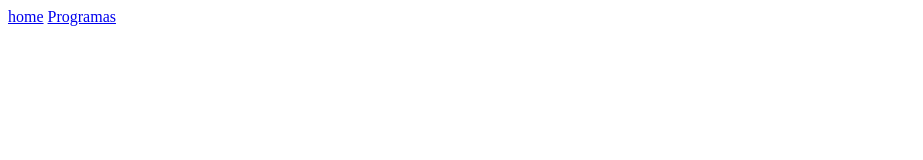
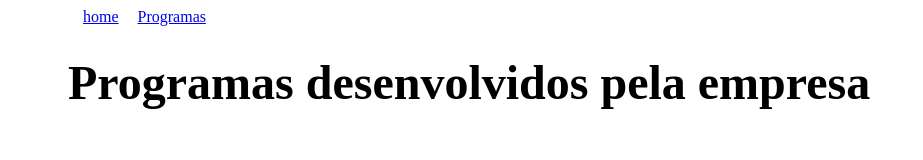
Before and after one commit to anaguerso-prog/site_2C, a plain HTML site: page html/programas.html in a window 1280 px wide. Shown: the whole page, without its empty margins (0-923 px from the left). Drawn offline with Linux system fonts and the light colour scheme.

Commit message:
segunda versão

```diff
--- a/css/style.css
+++ b/css/style.css
@@ -17,3 +17,6 @@ footer{
     margin-top: 850px;
     margin: 30px;
 }
+body{
+    background: linear-gradient();
+}
--- a/html/programas.html
+++ b/html/programas.html
@@ -1,8 +1,10 @@
 <!DOCTYPE html>
-<html lang="en">
+<html lang="pt-BR">
 <head>
     <meta charset="UTF-8">
     <meta name="viewport" content="width=device-width, initial-scale=1.0">
+    <link rel="shortcut icon" href="../img/favicon.png" type="image/png">
+    <link rel="stylesheet" href="../css/style.css">
     <title>Document</title>
 </head>
 <body>
@@ -12,5 +14,10 @@
             <a href="./programas.html">Programas</a>
         </nav>
     </header>
+    <main>
+        <h1>
+            Programas desenvolvidos pela empresa
+        </h1>
+    </main>
 </body>
 </html>
```
Also changed, not shown: index.html (+1 -1 lines).
